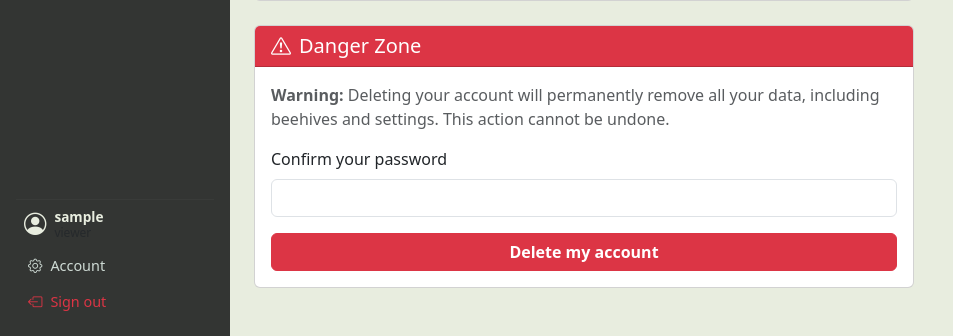
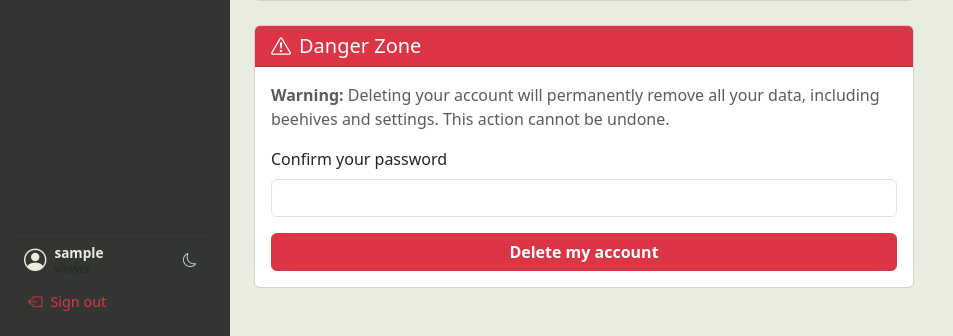
Before and after one commit to Projet-Beetter/Beetter-Home, a Flask app: page /account/ in a window 1280 px wide. Shown: the part 787-1123 px from the top of the page, without its empty margins (0-953 px from the left). Run offline with Flask 3, Linux system fonts and the light colour scheme; the visitor is signed in with stand-in values (Sample User, id 1); some libraries are stand-ins or nearby versions.

Commit message:
feat : Dark Mode Button

```diff
--- a/app/templates/base.html
+++ b/app/templates/base.html
@@ -49,10 +49,10 @@
         <div class="fw-semibold" style="font-size:.85rem">{{ current_user.username }}</div>
         <div class="text-muted" style="font-size:.75rem">{{ current_user.role }}</div>
       </div>
+      <button class="btn btn-sm ms-auto" id="darkModeToggle" title="Toggle dark mode" style="color:#CFDBD5">
+        <i class="bi bi-moon" id="darkModeIcon"></i>
+      </button>
     </div>
-    <a href="{{ url_for('account.index') }}" class="nav-link">
-      <i class="bi bi-gear me-2"></i>Account
-    </a>
     <a href="{{ url_for('auth.logout') }}" class="nav-link text-danger">
       <i class="bi bi-box-arrow-left me-2"></i>Sign out
     </a>
```
